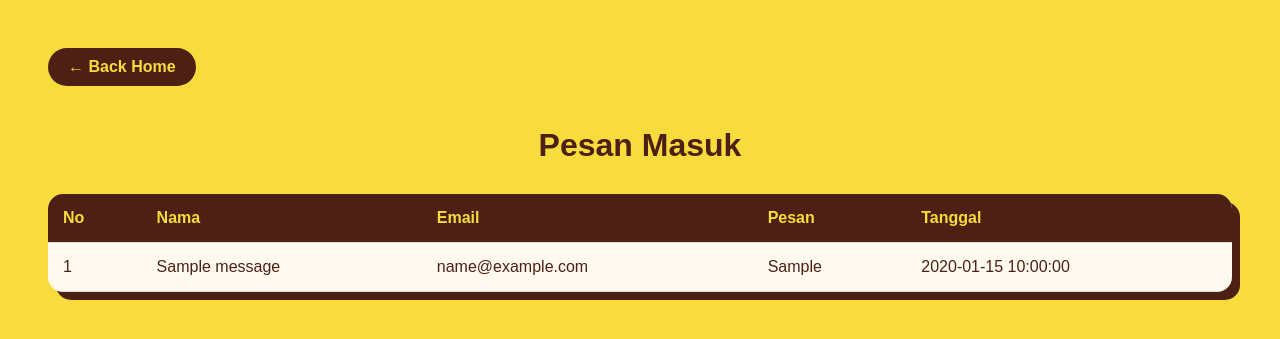
After one commit to Navvl/UMKM_PSW, a PHP site: page /admin_messages.php in a window 1280 px wide. The commit adds this page. Shown: the top 339 px of the page. Run offline with PHP 8.4, Linux system fonts and the light colour scheme; tables that the repository leaves empty or names only in its code hold one stand-in row (values such as "Sample post").

Commit message:
Add contact message system and admin message page

```diff
--- a/Config/koneksi.php
+++ b/Config/koneksi.php
@@ -2,6 +2,6 @@
 $conn = mysqli_connect("localhost", "root", "", "banana_go");
 
 if (!$conn) {
-    die("Koneksi database gagal: " . mysqli_connect_error());
+    die("Koneksi gagal: " . mysqli_connect_error());
 }
 ?>
--- /dev/null
+++ b/admin_messages.php
@@ -0,0 +1,99 @@
+<?php
+session_start();
+include 'Config/koneksi.php';
+
+
+$query = "SELECT * FROM messages ORDER BY created_at DESC";
+$result = mysqli_query($conn, $query);
+?>
+
+<!DOCTYPE html>
+<html lang="id">
+<head>
+    <meta charset="UTF-8">
+    <title>Pesan Masuk - Admin</title>
+
+    <style>
+        body {
+            font-family: Arial, sans-serif;
+            background: #f8dc3d;
+            padding: 40px;
+            color: #4c2013;
+        }
+
+        h1 {
+            text-align: center;
+            margin-bottom: 30px;
+        }
+
+        table {
+            width: 100%;
+            border-collapse: collapse;
+            background: #fffaf0;
+            border-radius: 15px;
+            overflow: hidden;
+            box-shadow: 8px 8px 0 #4c2013;
+        }
+
+        th, td {
+            padding: 15px;
+            border-bottom: 1px solid #ddd;
+            text-align: left;
+        }
+
+        th {
+            background: #4c2013;
+            color: #f8dc3d;
+        }
+
+        tr:hover {
+            background: #fff3b0;
+        }
+
+        .btn-back {
+            display: inline-block;
+            margin-bottom: 20px;
+            background: #4c2013;
+            color: #f8dc3d;
+            padding: 10px 20px;
+            border-radius: 20px;
+            text-decoration: none;
+            font-weight: bold;
+        }
+    </style>
+</head>
+<body>
+
+<a href="index.php" class="btn-back">← Back Home</a>
+
+<h1>Pesan Masuk</h1>
+
+<table>
+    <thead>
+        <tr>
+            <th>No</th>
+            <th>Nama</th>
+            <th>Email</th>
+            <th>Pesan</th>
+            <th>Tanggal</th>
+        </tr>
+    </thead>
+
+    <tbody>
+        <?php
+        $no = 1;
+        while ($row = mysqli_fetch_assoc($result)) {
+        ?>
+            <tr>
+                <td><?= $no++; ?></td>
+                <td><?= htmlspecialchars($row['nama']); ?></td>
+                <td><?= htmlspecialchars($row['email']); ?></td>
+                <td><?= htmlspecialchars($row['pesan']); ?></td>
+                <td><?= $row['created_at']; ?></td>
+            </tr>
+        <?php } ?>
+    </tbody>
+</table>
+
+</body>
+</html>
```
Also changed, not shown: Config/proses_contact.php (added, +41 -0 lines), Config/proses_login.php (+12 -3 lines), contact.php (+14 -7 lines), profil.php (+14 -0 lines).
